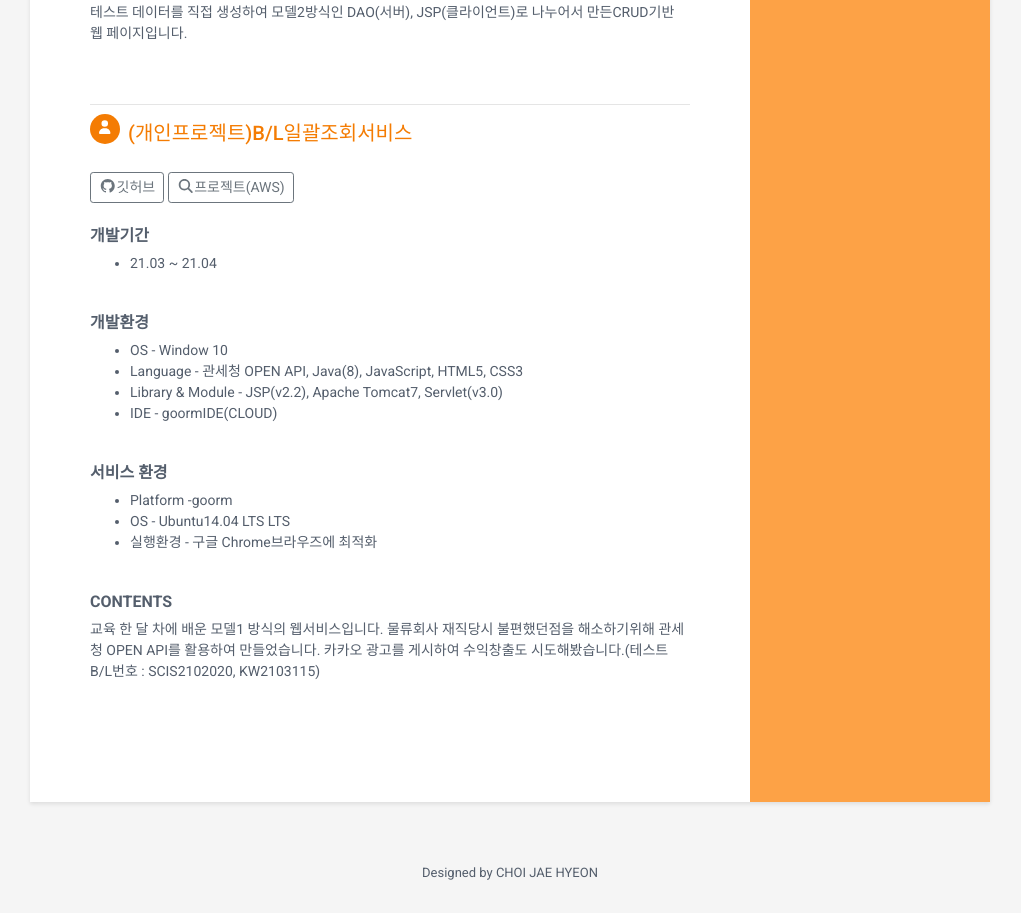
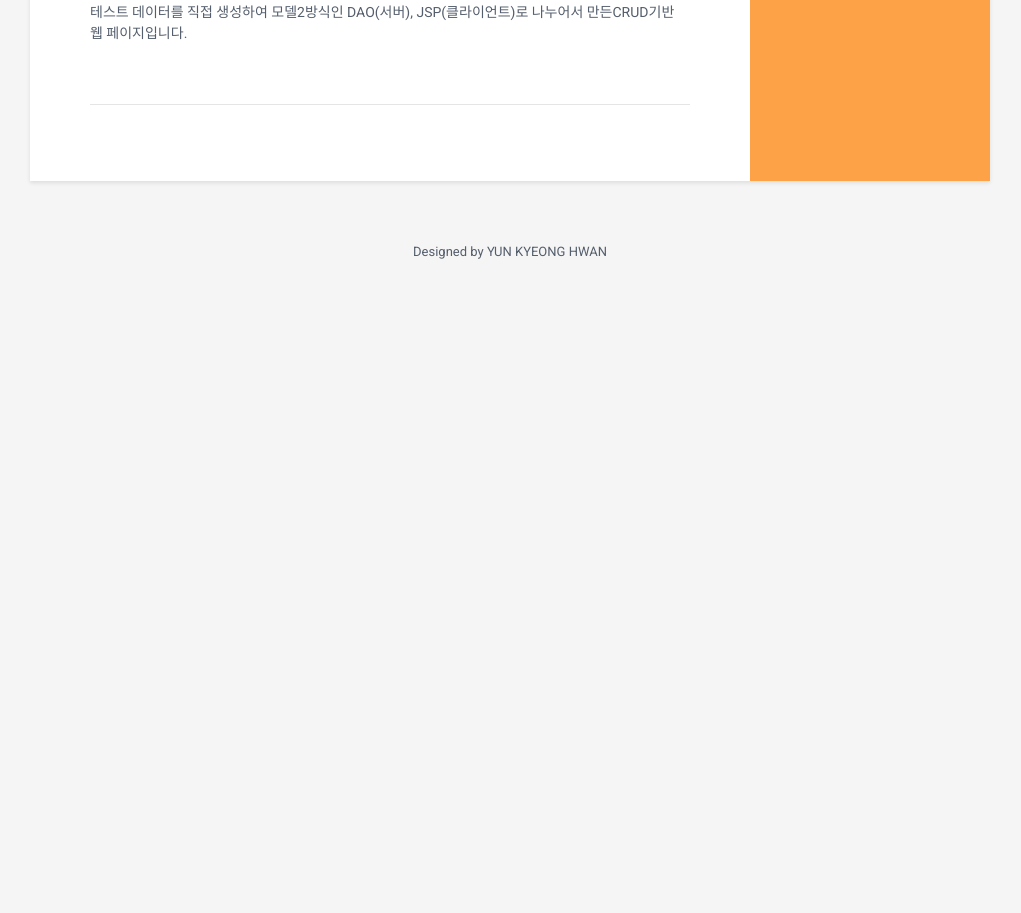
Before and after one commit to kyeong24/kyeong24, a plain HTML site: page index.html in a window 1280 px wide. Shown: the part 2911-3824 px from the top of the page, without its empty margins (130-1151 px from the left). After the commit the page ends 3204 px from the top, so only its background shows below. Drawn offline with Linux system fonts and the light colour scheme.

Commit message:
Update index.html

```diff
--- a/index.html
+++ b/index.html
@@ -158,7 +158,7 @@
 						<a href="https://docs.google.com/spreadsheets/d/1NgL0NITzhcSa74PDlCVcGJ4EU-a8QkPpHNo9SAGmgKM/edit#gid=0" target="_blank"><button class="btn btn-outline-secondary btn-sm">요구사항정의서</button></a>
 						<a href="img//b2erd.png" target="_blank"><button class="btn btn-outline-secondary btn-sm">DB물리설계</button></a>
 						<a href="https://github.com/Leewonhee3/sinnanda2" target="_blank"><button class="btn btn-outline-secondary btn-sm"><i class="fab fa-github"></i>깃허브</button></a>
-						<a href="http://3.34.145.56/sinnanda/login" target="_blank"><button class="btn btn-outline-secondary btn-sm"><i class="fas fa-video"></i>프로젝트(AWS)</button></a>
+						<a href="http://3.34.145.56/sinnanda/index" target="_blank"><button class="btn btn-outline-secondary btn-sm"><i class="fas fa-video"></i>프로젝트(AWS)</button></a>
 
 
 					</div>
@@ -227,13 +227,13 @@
                 <h2 class="section-title"><span class="icon-holder"><i class="fas fa-user"></i></span>(개인프로젝트)E-BOOK쇼핑몰 관리자페이지</h2>
                 <div class="item">
                 	<div class="project-type">
-						<a href="https://github.com/pilming/mall-admin" target="_blank"><button class="btn btn-outline-secondary btn-sm"><i class="fab fa-github"></i>깃허브</button></a>
-						<a href="http://www.jaehyeon.space/mall_admin/index.jsp" target="_blank"><button class="btn btn-outline-secondary btn-sm"><i class="fas fa-book"></i>프로젝트(AWS)</button></a>
+						<a href="https://" target="_blank"><button class="btn btn-outline-secondary btn-sm"><i class="fab fa-github"></i>깃허브</button></a>
+						<a href="http://52.78.167.12/shop0929_2/index.jsp" target="_blank"><button class="btn btn-outline-secondary btn-sm"><i class="fas fa-book"></i>프로젝트(AWS)</button></a>
 					</div>
 					<br>
                     <div class="project-type project-title">개발기간</div>
                 	<ul>
-                		<li class="project-type">21.04 ~ 21.05</li>
+                		<li class="project-type">21.09 ~ 21.10</li>
                 	</ul>
                 	<br>
                 	<div class="project-type project-title">개발환경</div>
@@ -257,45 +257,14 @@
                 </div><!--//item-->
             </section><!--//section-->
             <hr>
-            <section class="section projects-section">
-                <h2 class="section-title"><span class="icon-holder"><i class="fas fa-user"></i></span>(개인프로젝트)B/L일괄조회서비스</h2>
-                <div class="item">
-                	<div class="project-type">
-						<a href="https://github.com/pilming/lookupBL" target="_blank"><button class="btn btn-outline-secondary btn-sm"><i class="fab fa-github"></i>깃허브</button></a>
-						<a href="https://lookupbl.run.goorm.io/" target="_blank"><button class="btn btn-outline-secondary btn-sm"><i class="fas fa-search"></i>프로젝트(AWS)</button></a>
-					</div>
-					<br>
-                    <div class="project-type project-title">개발기간</div>
-                	<ul>
-                		<li class="project-type">21.03 ~ 21.04</li>
-                	</ul>
-                	<br>
-                	<div class="project-type project-title">개발환경</div>
-                	<ul>
-	                	<li class="project-type">OS - Window 10</li>
-	                	<li class="project-type">Language - 관세청 OPEN API, Java(8), JavaScript, HTML5, CSS3</li>
-	                	<li class="project-type">Library & Module - JSP(v2.2), Apache Tomcat7, Servlet(v3.0)</li>
-	                	<li class="project-type">IDE - goormIDE(CLOUD)</li>
-                	</ul>
-                	<br>
-                	<div class="project-type project-title">서비스 환경</div>
-                	<ul>
-	                	<li class="project-type">Platform -goorm </li>
-	                	<li class="project-type">OS - Ubuntu14.04 LTS LTS</li>
-	                	<li class="project-type">실행환경 - 구글 Chrome브라우즈에 최적화</li>
-                	</ul>
-                	<br>
-                    <div class="project-type project-title">CONTENTS</div>
-                    <span class="project-tagline">교육 한 달 차에 배운 모델1 방식의 웹서비스입니다. 물류회사 재직당시 불편했던점을 해소하기위해 관세청 OPEN API를 활용하여 만들었습니다. 카카오 광고를 게시하여 수익창출도 시도해봤습니다.(테스트 B/L번호 : SCIS2102020, KW2103115)</span>
-                </div><!--//item-->
-            </section><!--//section-->
+
         </div><!--//main-body-->
     </div>
 
     <footer class="footer">
         <div class="text-center">
             <!--/* This template is free as long as you keep the footer attribution link. If you'd like to use the template without the attribution link, you can buy the commercial license via our website: themes.3rdwavemedia.com Thank you for your support. :) */-->
-            <small class="copyright">Designed by CHOI JAE HYEON</small>
+            <small class="copyright">Designed by YUN KYEONG HWAN</small>
         </div><!--//container-->
     </footer><!--//footer-->
 
```
